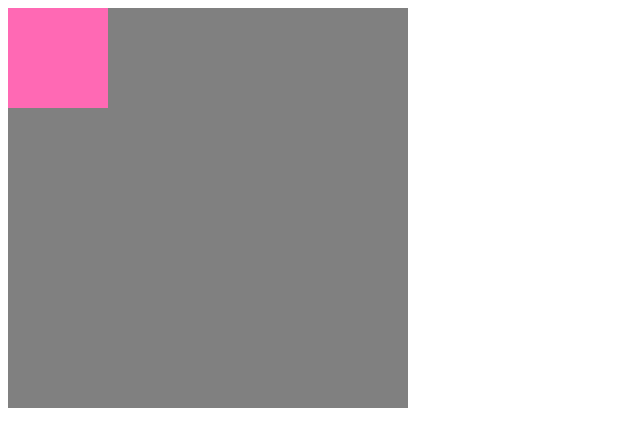
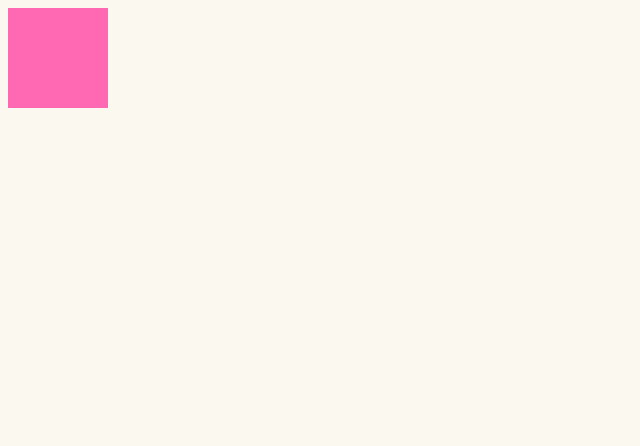
Before and after one commit to AbhiRehal/2048, a plain HTML site: page index.html in a window 1280 px wide. Shown: the whole page, without its empty margins (0-640 px from the left). Drawn offline with Linux system fonts and the light colour scheme.

Commit message:
Changed styling elements

```diff
--- a/style.css
+++ b/style.css
@@ -1,9 +1,20 @@
-.grid{
-    display: flex;
-    flex-wrap: wrap;
-    width: 400px;
-    height: 400px;
-    background-color: grey;
+.grid-container{
+    display: inline-grid;
+    grid-template-columns: auto auto auto auto;
+    background-color: black;
+    grid-column-gap: 10px;
+    grid-row-gap: 10px;
+    padding: 10px;
+    border-radius: 10px;
+}
+
+.grid-item{
+    background-color: rgba(255, 255, 255, 0.8);
+    border: 1px solid rgba(0, 0, 0, 0.8);
+    padding: 20px;
+    font-size: 30px;
+    text-align: center;
+    border-radius: 5px;
 }
 
 .box1{
@@ -18,3 +29,7 @@
     padding: 0px;
     margin: 0px;
 }
+
+body{
+    background-color: #faf8ef;
+}
```
